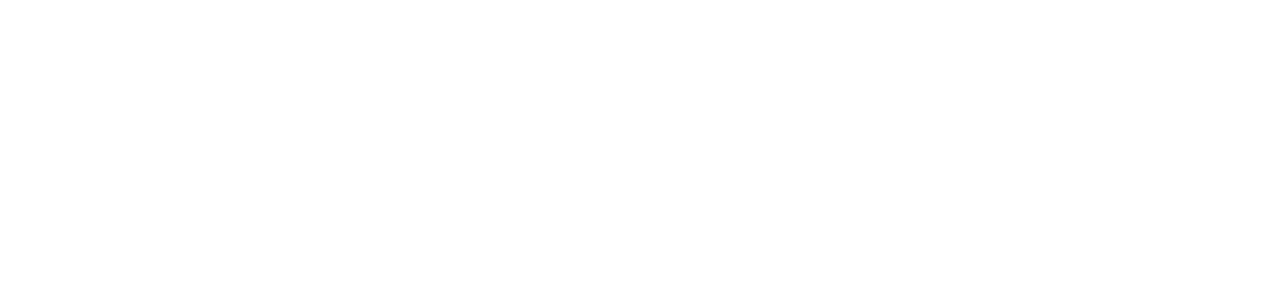
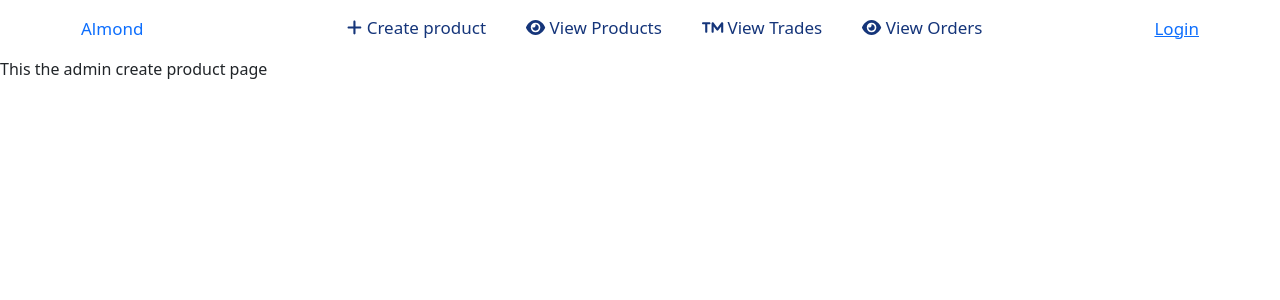
Before and after one commit to sullivanEmerald/almond-frontend, a React (Vite) app: page /admin/product/create in a window 1280 px wide. Before the commit this address had no page. Shown: the top 300 px of the page. Built offline with nearby package versions, Linux system fonts and the light colour scheme.

Commit message:
finalized admin nav

```diff
--- a/src/admin/adminpages/allpages.tsx
+++ b/src/admin/adminpages/allpages.tsx
@@ -1,14 +1,16 @@
-import Home from "@/admin/pages/home";
+import Dashboard from "@/admin/pages/home";
 import Login from "@/admin/pages/login";
 import Register from "@/admin/pages/register";
 import CreateProduct from '@/admin/pages/create';
+import Products from "@/admin/pages/products";
 
 
 const ADMIN_PAGES = {
     LOGIN : Login,
     REGISTER : Register,
-    HOME : Home,
+    DASHBOARD : Dashboard,
     CREATE : CreateProduct,
+    PRODUCTS : Products,
 }
 
 export default ADMIN_PAGES;
--- a/src/admin/apis/panel.tsx
+++ b/src/admin/apis/panel.tsx
@@ -1,33 +1,26 @@
+import relativeRoutes from "../relativeroutes/routes"
+const { route, item, order, trade} = relativeRoutes
 
-const route = '/admin'
-const product = '/product'
 
 const adminApis = {
     routes: {
-        login: route,
+        index: route,
         register: 'register',
     },
-
     admin: {
         dashboard: 'dashboard',
     },
+    product: {
+        create: `${item}/create`,
+        view: `${item}s`
+    },
+    orders: {
+        view: `${order}s`
+    },
+    trades: {
+        view: `${trade}s`
+    },
+}
+const { routes, admin, product, orders, trades } = adminApis;
 
-    items: {
-        create: 'create' + product,
-        view:  'view' + product
-    },
-
-    orders : {
-        create: route + '/orders',
-        view: route + '/all/orders'
-    },
-
-    trades : {
-        create: route + '/trades',
-        view: route + '/all/orders'
-    },
-
-}
-const { routes, admin, items,  orders, trades } = adminApis;
-
-export { routes, admin, items, orders, trades}
+export { routes, admin, product, orders, trades }
--- a/src/admin/components/logo.tsx
+++ b/src/admin/components/logo.tsx
@@ -1,9 +1,9 @@
 import { Link } from "react-router-dom"
-
+import { admin } from "../apis/panel";
 const AppLogo = () => {
     return (
         <>
-            <Link to={'/admin'} className='projectLinks'>
+            <Link to={admin.dashboard} className='projectLinks'>
                 Almond
             </Link>
         </>
--- a/src/admin/data/links.tsx
+++ b/src/admin/data/links.tsx
@@ -1,29 +1,31 @@
 import { FontAwesomeIcon } from "@fortawesome/react-fontawesome";
-import { faHome , faPlus, faEye, faTrademark} from "@fortawesome/free-solid-svg-icons";
+import { faPlus, faEye, faTrademark } from "@fortawesome/free-solid-svg-icons";
+import { product, trades, orders } from "../apis/panel";
 
 const Navlinks = [
+
     {
-        label : 'Home',
-        href : '.',
-        icon : <FontAwesomeIcon icon={faHome} />
+        label: 'Create product',
+        href: product.create,
+        icon: <FontAwesomeIcon icon={faPlus} />
     },
 
     {
-        label : 'Create product',
-        href : 'create',
-        icon : <FontAwesomeIcon icon={faPlus} />
+        label: 'View Products',
+        href: product.view,
+        icon: <FontAwesomeIcon icon={faEye} />
     },
 
     {
-        label : 'View Products',
-        href : 'products',
-        icon : <FontAwesomeIcon icon={faEye} />
+        label: 'View Trades',
+        href: trades.view,
+        icon: <FontAwesomeIcon icon={faTrademark} />
     },
 
     {
-        label : 'View Trades',
-        href : 'trades',
-        icon : <FontAwesomeIcon icon={faTrademark} />
+        label: 'View Orders',
+        href: orders.view,
+        icon: <FontAwesomeIcon icon={faEye} />
     },
 
 
--- a/src/admin/pages/home.tsx
+++ b/src/admin/pages/home.tsx
@@ -1,5 +1,5 @@
 
-const Home = () => {
+const Dashboard = () => {
   return (
     <>
       <p>This is the admin page</p>
@@ -7,4 +7,4 @@
   )
 }
 
-export default Home;
+export default Dashboard;
--- /dev/null
+++ b/src/admin/pages/products.tsx
@@ -0,0 +1,9 @@
+const Products = () => {
+    return (
+        <>
+            <p>Thi is the view all products page</p>
+        </>
+    )
+}
+
+export default Products;
--- /dev/null
+++ b/src/admin/relativeroutes/routes.ts
@@ -0,0 +1,8 @@
+const relativeRoutes = {
+    route: 'admin',
+    item: 'product',
+    order: 'order',
+    trade: 'trade'
+}
+
+export default relativeRoutes;
--- a/src/admin/routes/routes.tsx
+++ b/src/admin/routes/routes.tsx
@@ -3,14 +3,14 @@
 import Adminlayout from "@/admin/middleware/adminlayout";
 import '@/admin/styles/main.css'
 import MainLayout from "../middleware/mainlayout";
-import { routes, admin, items} from "../apis/panel";
+import { routes, admin, product} from "../apis/panel";
 
-const { HOME, CREATE, LOGIN, REGISTER } = ADMIN_PAGES;
+const { DASHBOARD, CREATE, LOGIN, REGISTER , PRODUCTS} = ADMIN_PAGES;
 
 const AdminRoutes = () => {
     return (
         <Routes>
-            <Route path="admin">
+            <Route path={routes.index}>
                 {/* Login route without AdminLayout */}
                 <Route element={<MainLayout />}>
                     <Route index element={<LOGIN />} />
@@ -19,8 +19,9 @@
 
                 {/* Other admin routes with AdminLayout */}
                 <Route element={<Adminlayout />}>
-                    <Route path={admin.dashboard} element={<HOME />} />
-                    <Route path={items.create} element={<CREATE />} />
+                    <Route path={admin.dashboard} element={<DASHBOARD />} />
+                    <Route path={product.create} element={<CREATE />} />
+                    <Route path={product.view} element={<PRODUCTS />}/>
                 </Route>
             </Route>
         </Routes>
```
